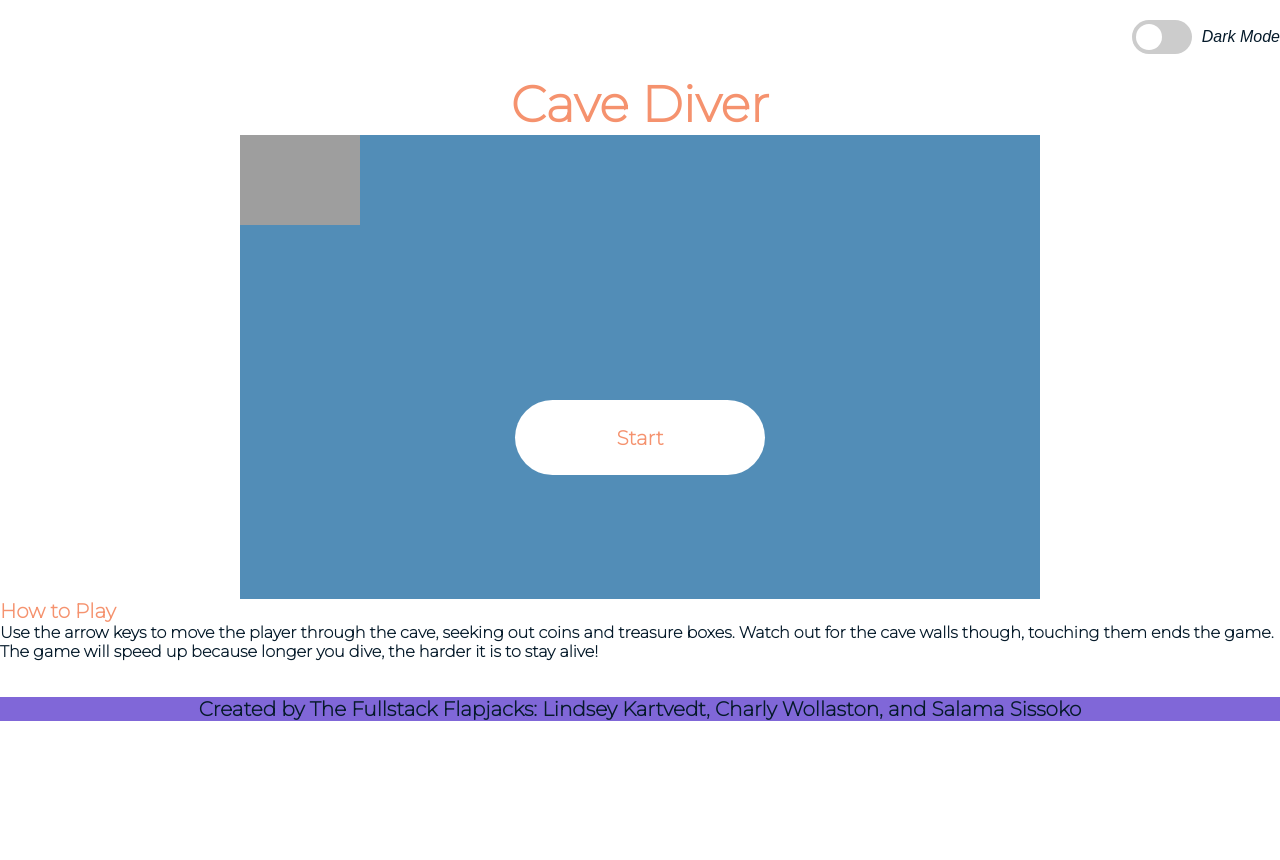
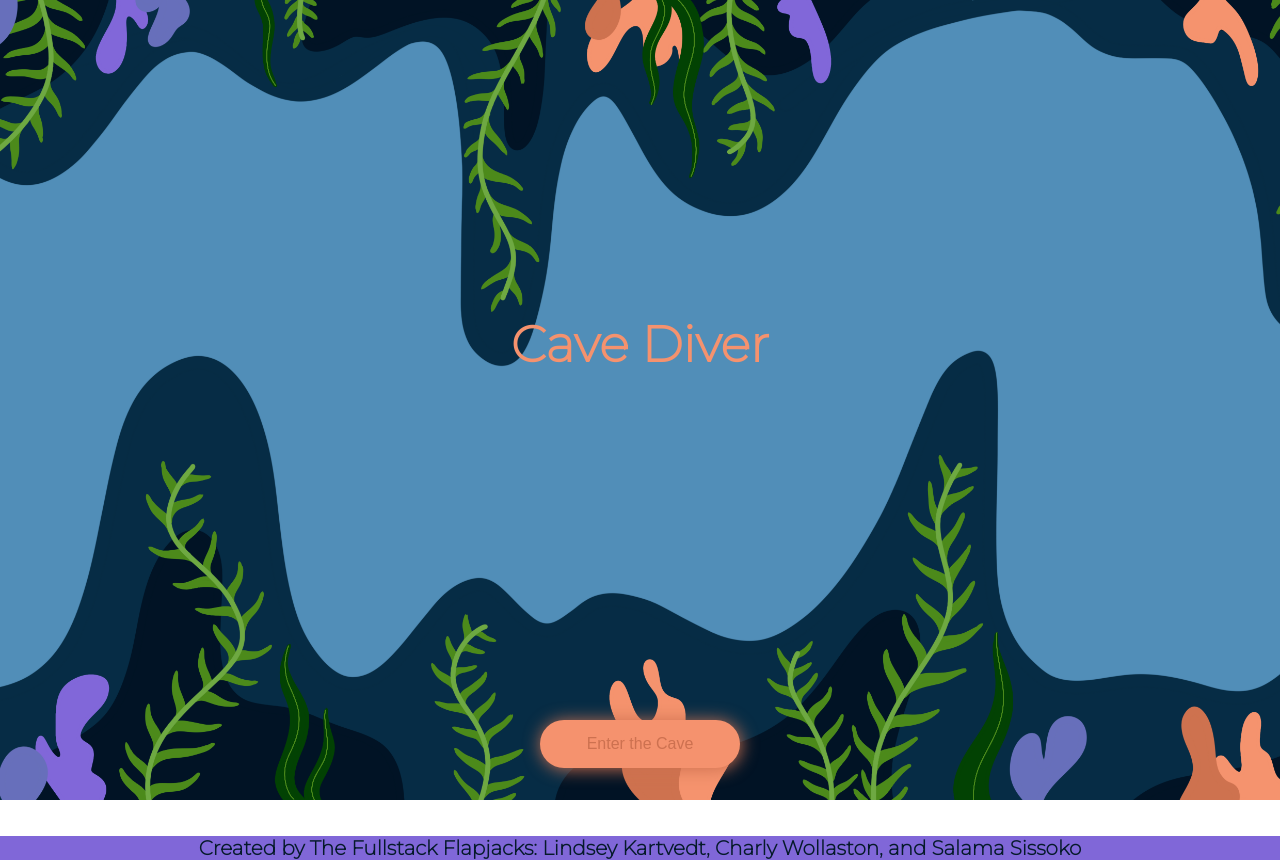
Before and after one commit to lkartvedt/jsgame, a plain HTML site: page index.html in a window 1280 px wide. Before the commit the page ends 800 px from the top, so only its background shows below. Drawn offline with nearby package versions, Linux system fonts and the light colour scheme.

Commit message:
Welcome screen added

```diff
--- /dev/null
+++ b/index.css
@@ -0,0 +1 @@
+html, body {margin: 0; height: 100%; overflow: hidden}
--- a/index.html
+++ b/index.html
@@ -6,7 +6,7 @@
       <meta name="description" content="CSCI 445 Javescript Game: Cave Diver - by The Fullstack Flapjacks">
       <meta name="author" content="Lindsey Kartvedt, Charly Wollaston, and Salama Sissoko ">
       <link href="https://fonts.googleapis.com/css2?family=Montserrat:wght@200&display=swap" rel="stylesheet">
-<!--	  <link rel="stylesheet" type="text/css" href="loadscreen.css"> -->
+	  <link rel="stylesheet" type="text/css" href="loadscreen.css">
       <link rel="stylesheet" type="text/css" href="cavediver.css">
       <link rel="stylesheet" type="text/css" href="darkmodeswitch.css">
 	  <link rel="stylesheet" type="text/css" href="selectionScreen.css">
@@ -21,7 +21,10 @@
 		<button class="diverB" onclick="function()">Diver B</button>
 		<img id="DiverA" src="images/maleColor2R.png" width="100" height="50">
 	</div> -->
-
+	<div class='container'>
+	  <h1>Cave Diver</h1>
+	  <div class='btn'>Enter the Cave</div>
+	</div>
 	<div class="game">
         <nav>
             <div class="theme-switch-wrapper">
@@ -61,7 +64,7 @@
        </footer>
 
 	   <script src="https://cdnjs.cloudflare.com/ajax/libs/jquery/2.1.3/jquery.min.js"></script>
- <!--     <script src="loadscreen.js"></script> -->
+      <script src="loadscreen.js"></script>
 <!-- 	   <script src="selectionScreen.js"></script> -->
        <script src="cavediver.js"></script>
 <!-- 	   <script src="background.js"></script> -->
--- a/loadscreen.js
+++ b/loadscreen.js
@@ -14,7 +14,7 @@ $(function () {
     setTimeout(function () {
       btn.addClass("btn__complete");
 	  $(".container").hide();
-	  //$(".game").show();
+	  $(".game").show();
 	  $(".select").show();
     }, 4400);
   });
```
Also changed, not shown: README.txt (added).
